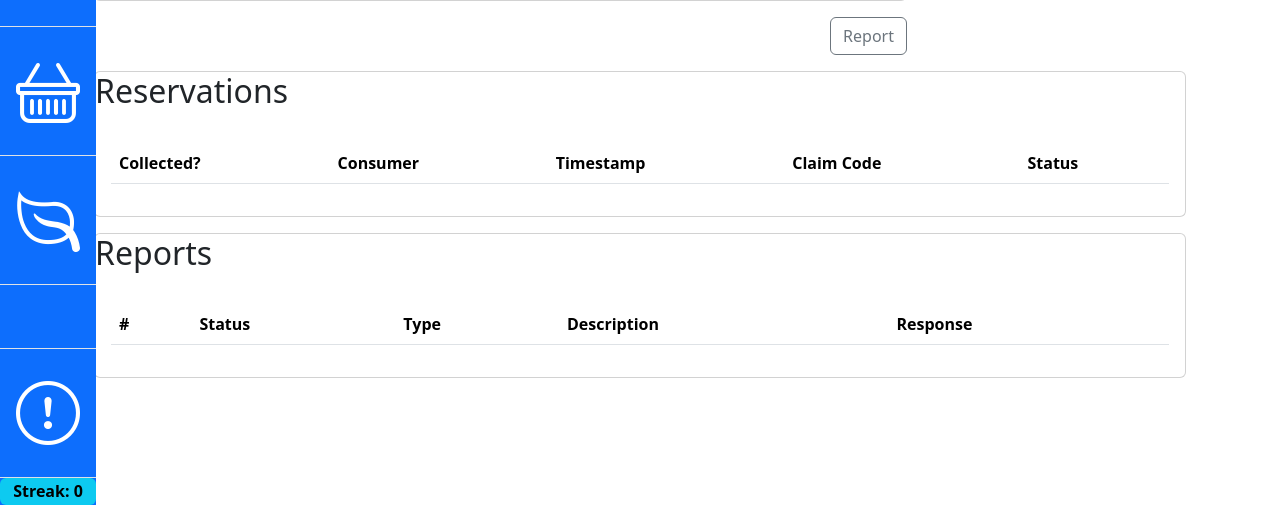
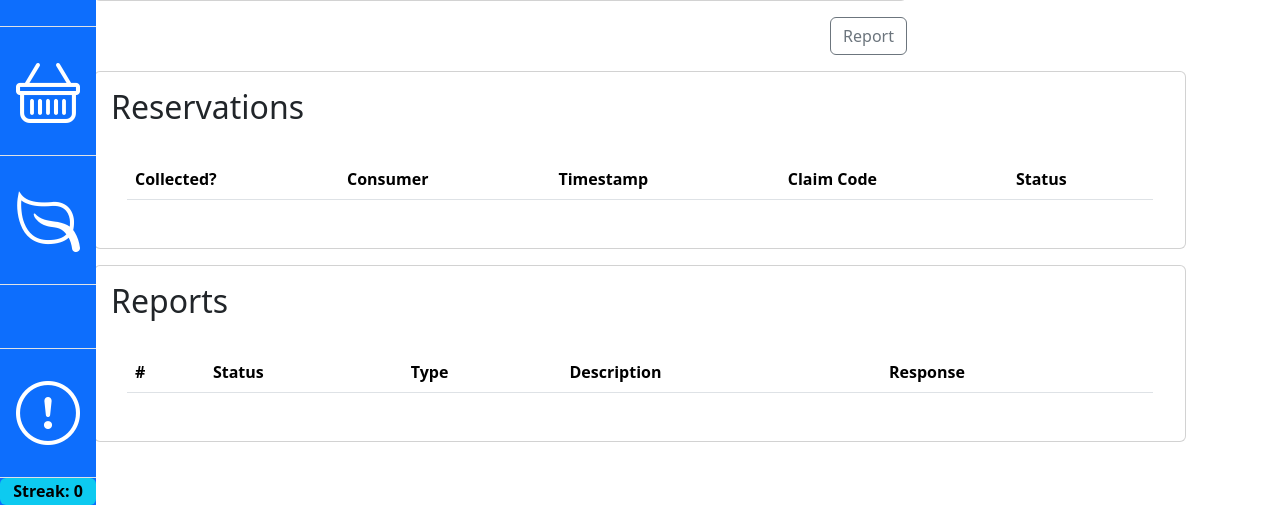
Before and after one commit to BrianStadnicki/COM2020-team-project, a Django app: template food-waste-rescue/main/templates/main/bundle.html in a window 1280 px wide. Shown: the part 295-800 px from the top of the page. Run offline with Django 5.2, Linux system fonts and the light colour scheme; the template is opened without the code that fills it: values that come from a table or form of the project are taken from there, others are empty; some libraries are stand-ins or nearby versions.

Commit message:
bundle add padding

```diff
--- a/food-waste-rescue/main/templates/main/bundle.html
+++ b/food-waste-rescue/main/templates/main/bundle.html
@@ -89,7 +89,7 @@
 
     <div class="row mt-3">
         <div class="col-12">
-            <div class="card">
+            <div class="card p-3">
                 <div class="card-title">
                     <h2>Reservations</h2>
                 </div>
@@ -135,7 +135,7 @@
 
     <div class="row mt-3">
         <div class="col-12">
-            <div class="card">
+            <div class="card p-3">
                 <div class="card-title">
                     <h2>Reports</h2>
                 </div>
```
